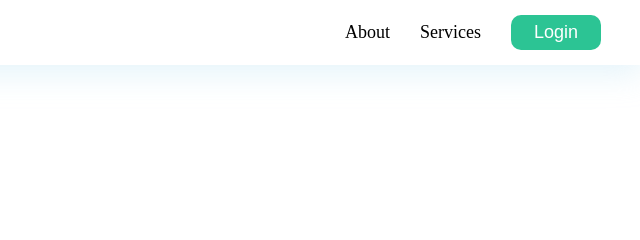
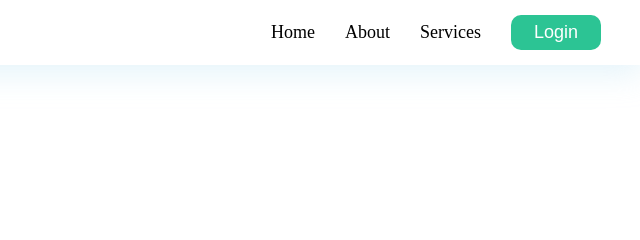
Before and after one commit to officialharshvardhan/Docmate, a website: page public/index.html in a window 1280 px wide. Shown: the top 240 px of the page, 638-1278 px from the left. Drawn offline with Linux system fonts and the light colour scheme.

Commit message:
undo commit

```diff
--- a/public/index.html
+++ b/public/index.html
@@ -18,7 +18,7 @@
             </div>
             <i class="fa-solid fa-bars menu-toggle"></i> <!-- Hamburger Icon -->
             <ul class="nav-links">
-                <!-- <li><a href="#home">Home</a></li> -->
+                <li><a href="#home">Home</a></li>
                 <li><a href="#about">About</a></li>
                 <li><a href="#services">Services</a></li>
                 <!-- <li><a href="login.html"><button class="login">Login</button></a></li> -->
```
